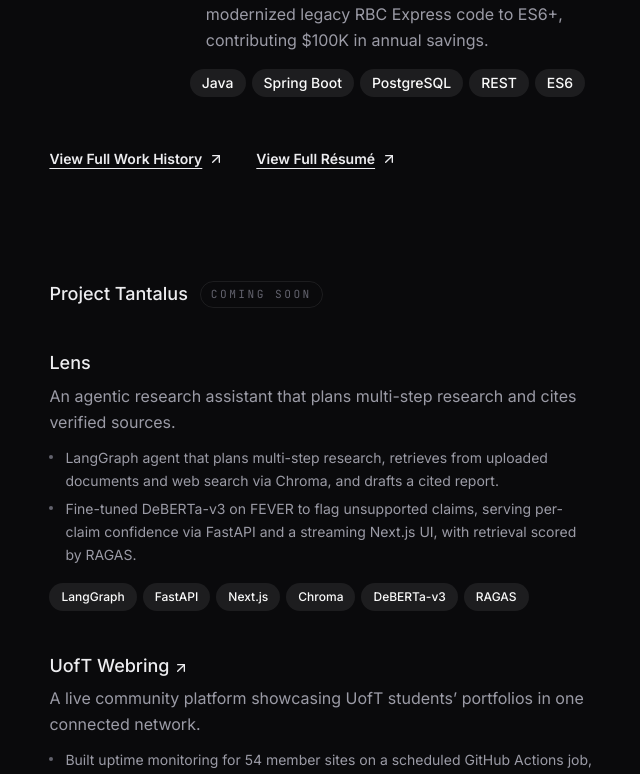
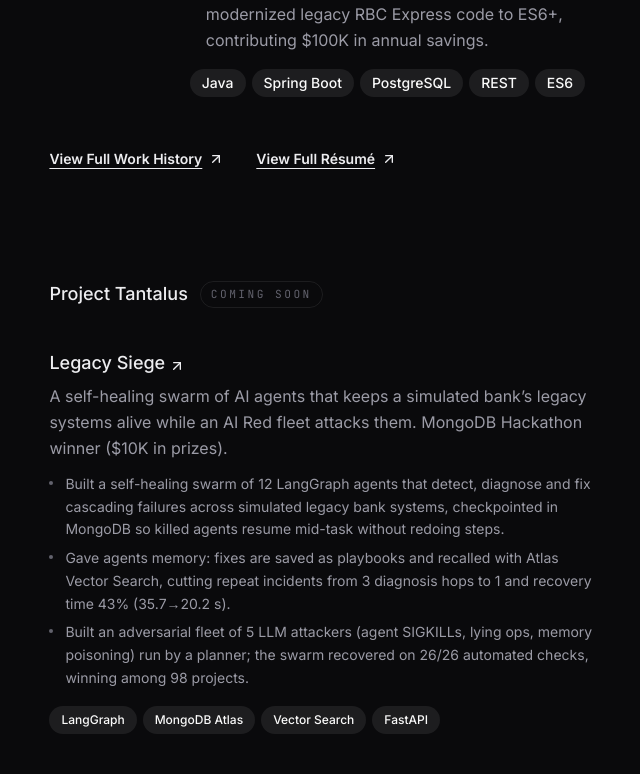
Before and after one commit to KrishNalam/krishnalam.com, a Next.js app: page / in a window 1280 px wide. Shown: the part 2004-2778 px from the top of the page, without its empty margins (541-1181 px from the left). Built offline with nearby package versions, Linux system fonts and the light colour scheme.

Commit message:
Update resume: replace Lens with Legacy Siege, ML-first projects, trim unbacked skills, fix grad year

```diff
--- a/data/config.ts
+++ b/data/config.ts
@@ -173,19 +173,21 @@ export const PROJECTS: Project[] = [
 		comingSoon: true,
 	},
 	{
-		title: 'Lens',
-		description: 'An agentic research assistant that plans multi-step research and cites verified sources.',
+		title: 'Legacy Siege',
+		description: 'A self-healing swarm of AI agents that keeps a simulated bank’s legacy systems alive while an AI Red fleet attacks them. MongoDB Hackathon winner ($10K in prizes).',
 		bullets: [
-			'LangGraph agent that plans multi-step research, retrieves from uploaded documents and web search via Chroma, and drafts a cited report.',
-			'Fine-tuned DeBERTa-v3 on FEVER to flag unsupported claims, serving per-claim confidence via FastAPI and a streaming Next.js UI, with retrieval scored by RAGAS.',
+			'Built a self-healing swarm of 12 LangGraph agents that detect, diagnose and fix cascading failures across simulated legacy bank systems, checkpointed in MongoDB so killed agents resume mid-task without redoing steps.',
+			'Gave agents memory: fixes are saved as playbooks and recalled with Atlas Vector Search, cutting repeat incidents from 3 diagnosis hops to 1 and recovery time 43% (35.7→20.2 s).',
+			'Built an adversarial fleet of 5 LLM attackers (agent SIGKILLs, lying ops, memory poisoning) run by a planner; the swarm recovered on 26/26 automated checks, winning among 98 projects.',
 		],
-		stack: ['LangGraph', 'FastAPI', 'Next.js', 'Chroma', 'DeBERTa-v3', 'RAGAS'],
+		stack: ['LangGraph', 'MongoDB Atlas', 'Vector Search', 'FastAPI'],
+		url: 'https://github.com/KrishNalam/legacy-siege',
 	},
 	{
 		title: 'UofT Webring',
 		description: 'A live community platform showcasing UofT students’ portfolios in one connected network.',
 		bullets: [
-			'Built uptime monitoring for 54 member sites on a scheduled GitHub Actions job, logging HTTP status and latency to PostgreSQL (90-day history); sites down twice in a row drop out of the ring and rejoin on recovery.',
+			'Built uptime monitoring for 34 member sites on a scheduled GitHub Actions job, logging HTTP status and latency to PostgreSQL (90-day history); caught 6 dead sites on its first run.',
 			'Shipped a 4.0KB, dependency-free embed widget (Shadow DOM, no innerHTML) that cuts joining to a single script tag, with server-side detection so installs verify themselves.',
 			'Locked member data behind PostgreSQL row-level security with a column allowlist keeping emails out of public payloads; verified site ownership via an HMAC-SHA256 DNS TXT check.',
 		],
@@ -198,6 +200,7 @@ export const PROJECTS: Project[] = [
 		bullets: [
 			'Rebuilt the hackathon version to run fully in the browser: MediaPipe pose inference on WebAssembly/WebGL, with no server, so video never leaves the device.',
 			'Per-exercise state machines over 12 joint angles (computed in pixel space) count only full reps; tested with Vitest and deployed by a GitHub Actions pipeline.',
+			'Runs inference at 18 ms median (22 ms p95) on the WebGL GPU delegate with 24 ms capture-to-input latency, at the webcam’s full 20 fps.',
 		],
 		stack: ['React', 'MediaPipe', 'WebAssembly', 'WebGL', 'Vite'],
 		url: 'https://github.com/KrishNalam/Project-FITRIS',
@@ -232,15 +235,15 @@ export const LOGBOOK: LogEntry[] = [];
 
 export const SKILLS: { group: string; items: string[] }[] = [
 	{ group: 'Languages', items: ['Python', 'TypeScript', 'Java', 'C/C++', 'SQL', 'Bash'] },
-	{ group: 'ML & AI', items: ['PyTorch', 'TensorFlow', 'Hugging Face', 'LangGraph', 'RAG', 'OpenCV', 'Tenstorrent TT-NN'] },
+	{ group: 'ML & AI', items: ['PyTorch', 'Hugging Face', 'LangGraph', 'RAG', 'Vector Search', 'MediaPipe', 'OpenCV', 'Tenstorrent TT-NN'] },
 	{ group: 'Web', items: ['React', 'Next.js', 'React Native', 'Node.js', 'FastAPI', 'Spring Boot'] },
-	{ group: 'Infra', items: ['Linux', 'Docker', 'ROS 2', 'Kubernetes', 'AWS', 'Ansible', 'GitHub Actions', 'PostgreSQL'] },
+	{ group: 'Infra', items: ['Linux', 'Docker', 'AWS', 'Ansible', 'GitHub Actions', 'PostgreSQL', 'MongoDB'] },
 ];
 
 export const EDUCATION = {
 	school: 'University of Toronto',
 	degree: 'Honours Bachelor of Computer Science (Co-op)',
-	period: 'expected April 2029',
+	period: 'expected April 2028',
 } as const;
 
 export const ABOUT = {
```
Also changed, not shown: 1 other file (tests, documents, lock files or other folders).
